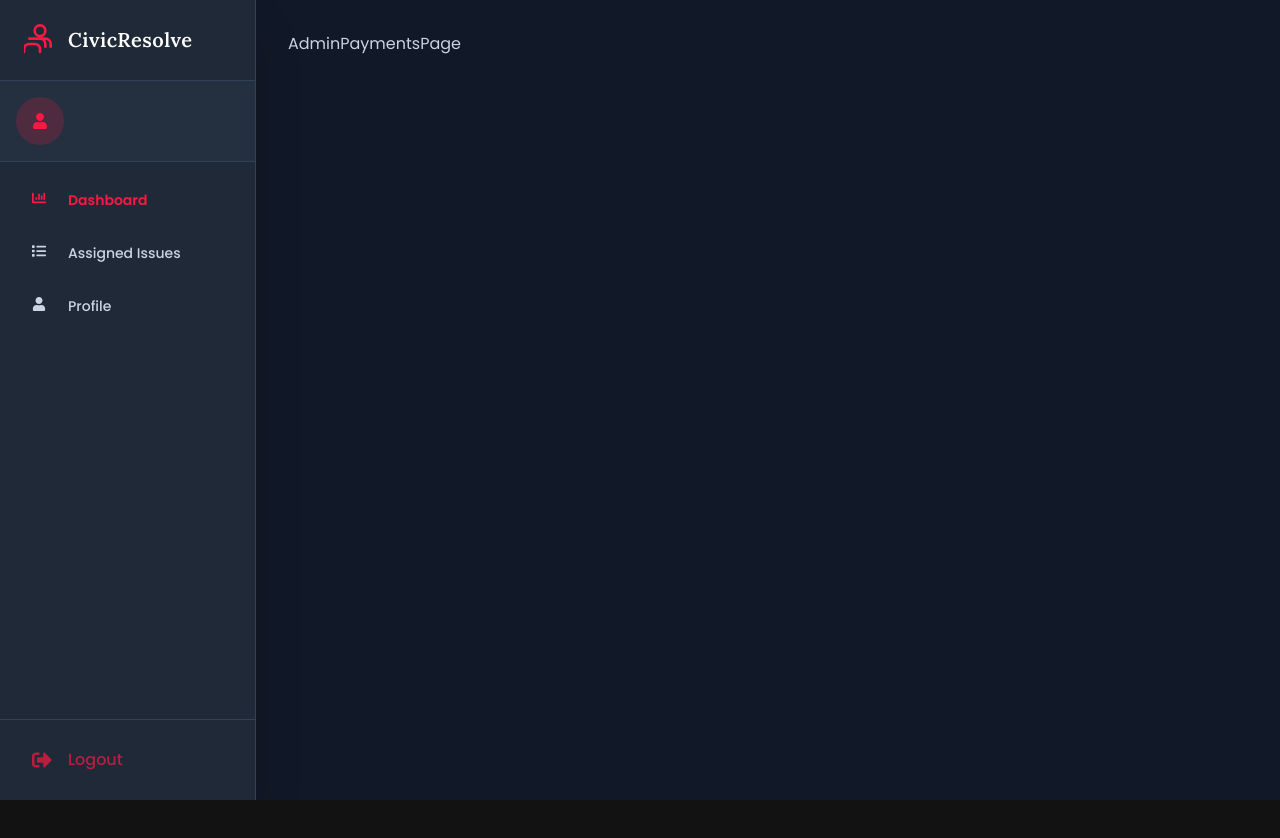
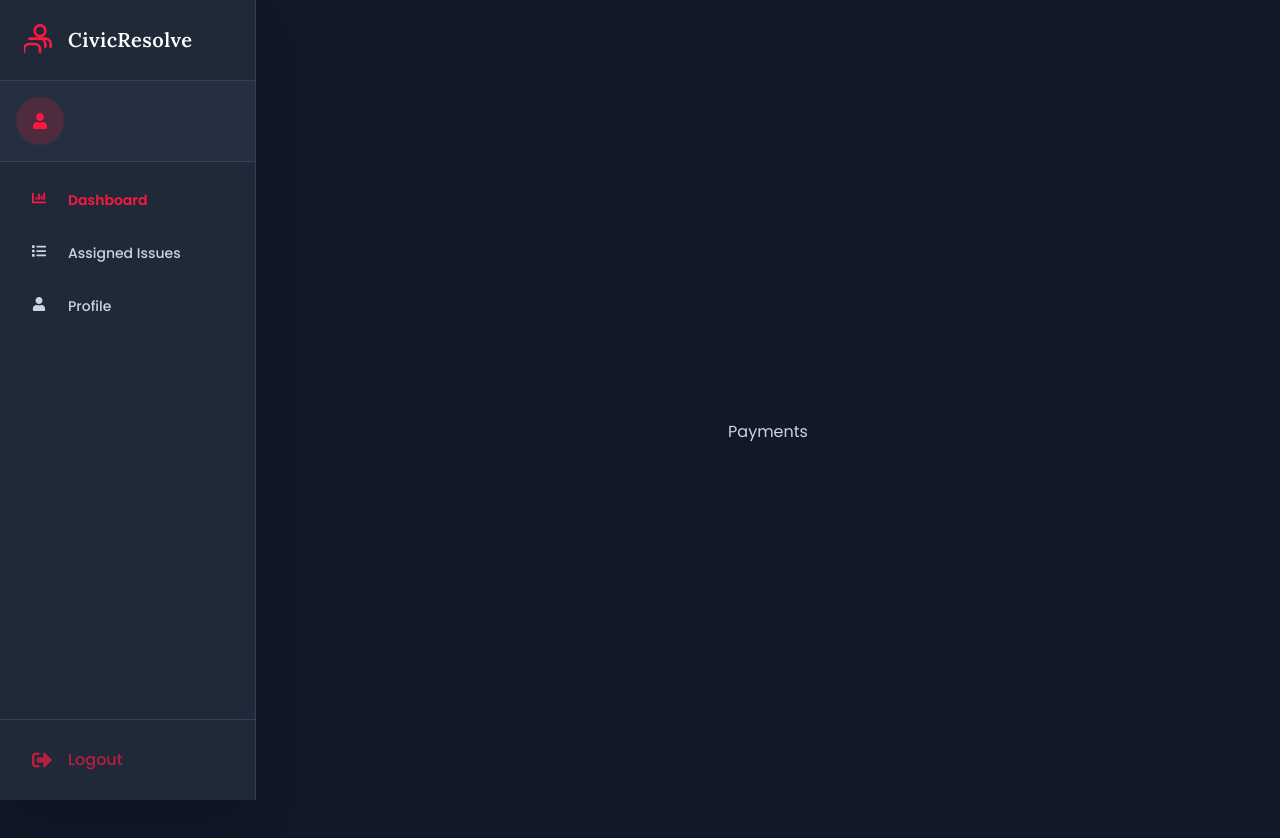
Before and after one commit to Nur-Nayeem/Infrastructure-Issues-Reporting-System-Client, a React (Vite) app: page /dashboard/admin/payments in a window 1280 px wide. Shown: the top 838 px of the page. Before the commit the page ends 800 px from the top, so only its background shows below. Built offline with nearby package versions, Linux system fonts and the light colour scheme; no server answers; sample sign-in values are in the browser's storage.

Commit message:
added payment list pages

```diff
--- /dev/null
+++ b/src/pages/AdminDashBoard/AdminPaymentsPage.jsx
@@ -0,0 +1,11 @@
+import React from "react";
+
+const AdminPaymentsPage = () => {
+  return (
+    <div className="h-screen flex justify-center items-center">
+      <h3>Payments</h3>
+    </div>
+  );
+};
+
+export default AdminPaymentsPage;
--- a/src/routes/Routes.jsx
+++ b/src/routes/Routes.jsx
@@ -16,6 +16,7 @@ import DashboardHome from "../pages/DashBoardHome/DashBoardHome";
 import { AdminAllIssuesPage } from "../pages/AdminDashBoard/AdminAllIssuesPage";
 import { AdminManageUsersPage } from "../pages/AdminDashBoard/AdminManageUsersPage";
 import { AdminManageStaffPage } from "../pages/AdminDashBoard/AdminManageStaffPage";
+import AdminPaymentsPage from "../pages/AdminDashBoard/AdminPaymentsPage";
 
 const router = createBrowserRouter([
   {
@@ -100,7 +101,7 @@ const router = createBrowserRouter([
       },
       {
         path: "admin/payments",
-        element: <h2>AdminPaymentsPage</h2>,
+        Component: AdminPaymentsPage,
       },
       {
         path: "admin/profile",
```
